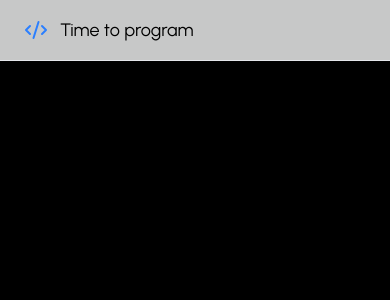
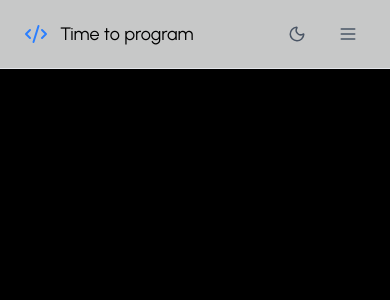
Before and after one commit to DanielEsLoH/dev-portfolio, a React (Vite) app: page / in a window 390 px wide. Shown: the top 300 px of the page. Built offline with nearby package versions, Linux system fonts and the light colour scheme.

Commit message:
The menu and the mobile button were added

```diff
--- a/src/components/Navbar.jsx
+++ b/src/components/Navbar.jsx
@@ -61,7 +61,64 @@ const Navbar = () => {
             {isDarkMode ? <Sun size={18} /> : <Moon size={18} />}
           </motion.button>
       </div>
+
+      {/*Mobile Menu Button*/}
+      <div className='md:hidden flex items-center space-x-4'>
+        <motion.button
+          whileHover={{ scale: 1.05 }}
+          whileTap={{ scale: 0.95 }}
+          onClick={() => toggleDarkMode(isDarkMode ? 'light' : 'dark')}
+          className={`p-2 rounded-full transition-colors ${
+            isDarkMode
+              ? 'text-gray-400 hover:text-white hover:bg-gray-800'
+              : 'text-gray-600 hover:text-gray-900 hover:bg-gray-200'
+          }`}
+        >
+          {isDarkMode ? <Sun size={18} /> : <Moon size={18} />}
+        </motion.button>
+        <motion.button
+          whileHover={{ scale: 1.05 }}
+          whileTap={{ scale: 0.95 }}
+          onClick={() => setIsMenuOpen(!isMenuOpen)}
+          className={`p-2 rounded-full transition-colors ${
+            isDarkMode
+              ? 'text-gray-400 hover:text-white hover:bg-gray-800'
+              : 'text-gray-600 hover:text-gray-900 hover:bg-gray-200'
+            }`}
+        >
+          {isMenuOpen ? <X size={20} /> : <Menu size={20} />}
+        </motion.button>
+      </div>
     </div>
+
+    {/*Mobile Menu*/}
+    <AnimatePresence>
+      {isMenuOpen && (
+        <motion.div
+          initial={{ opacity: 0, y: -20 }}
+          animate={{ opacity: 1, y: 0 }}
+          exit={{ opacity: 0, y: -20 }}
+          className={`md:hidden mt-4 p-4 rounded-lg ${
+            isDarkMode ? 'bg-gray-900' : 'bg-white'
+          } border ${isDarkMode ? 'border-gray-800' : 'border-gray-200'}`}
+        >
+          {['Home', 'Skills', 'Work', 'About', 'Contact'].map((item) => (
+            <motion.button
+              key={item}
+              whileHover={{ x: 5 }}
+              onClick={() => scrollToSection(item.toLowerCase())}
+              className={`block w-full text-left py-2 text-sm uppercase tracking-wider transition-colors ${
+                isDarkMode
+                  ? 'text-gray-400 hover:text-white'
+                  : 'text-gray-600 hover:text-gray-900'
+              }`}
+            >
+              {item}
+            </motion.button>
+          ))}
+        </motion.div>
+      )}
+    </AnimatePresence>
   </motion.nav>
 };
 
```
